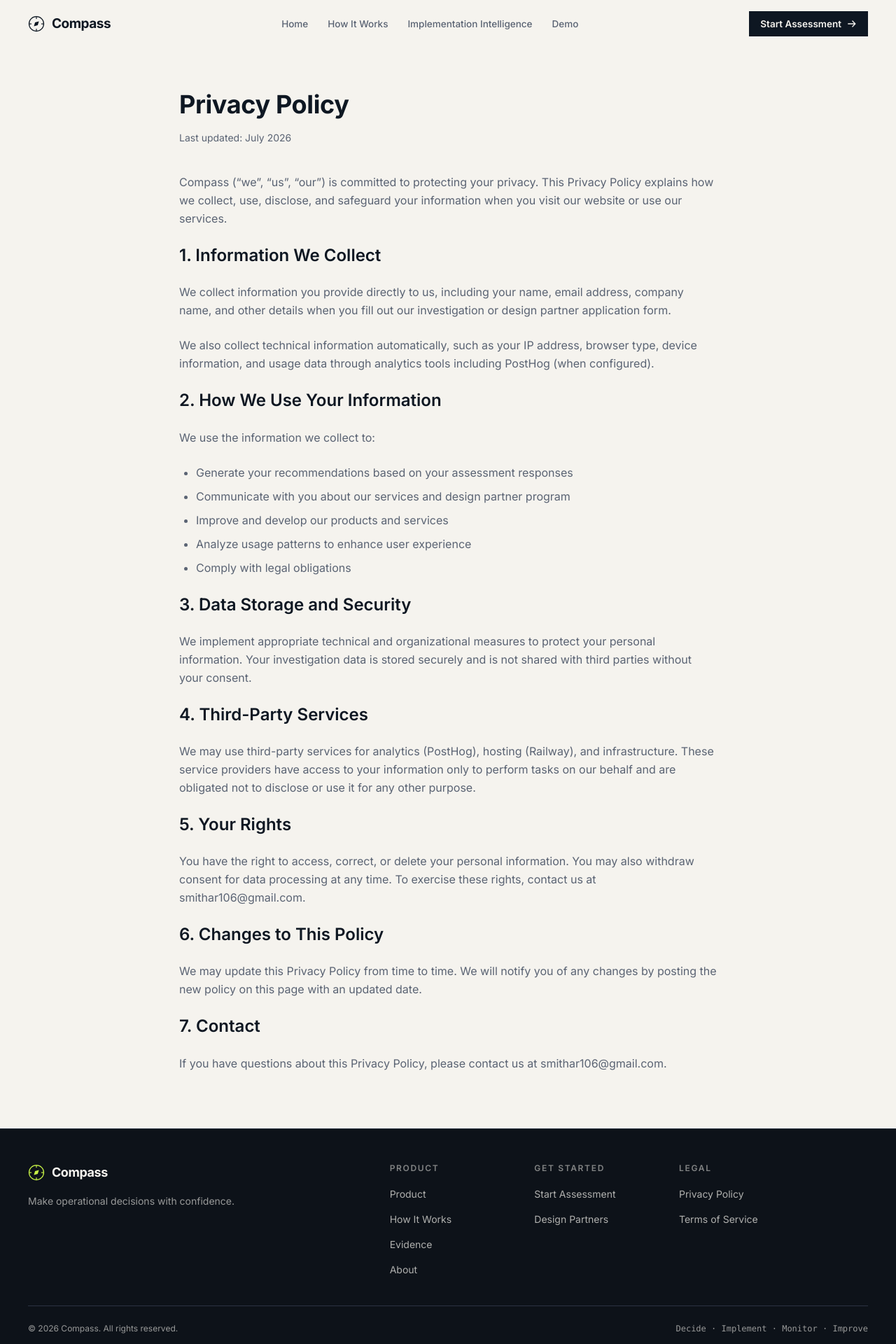
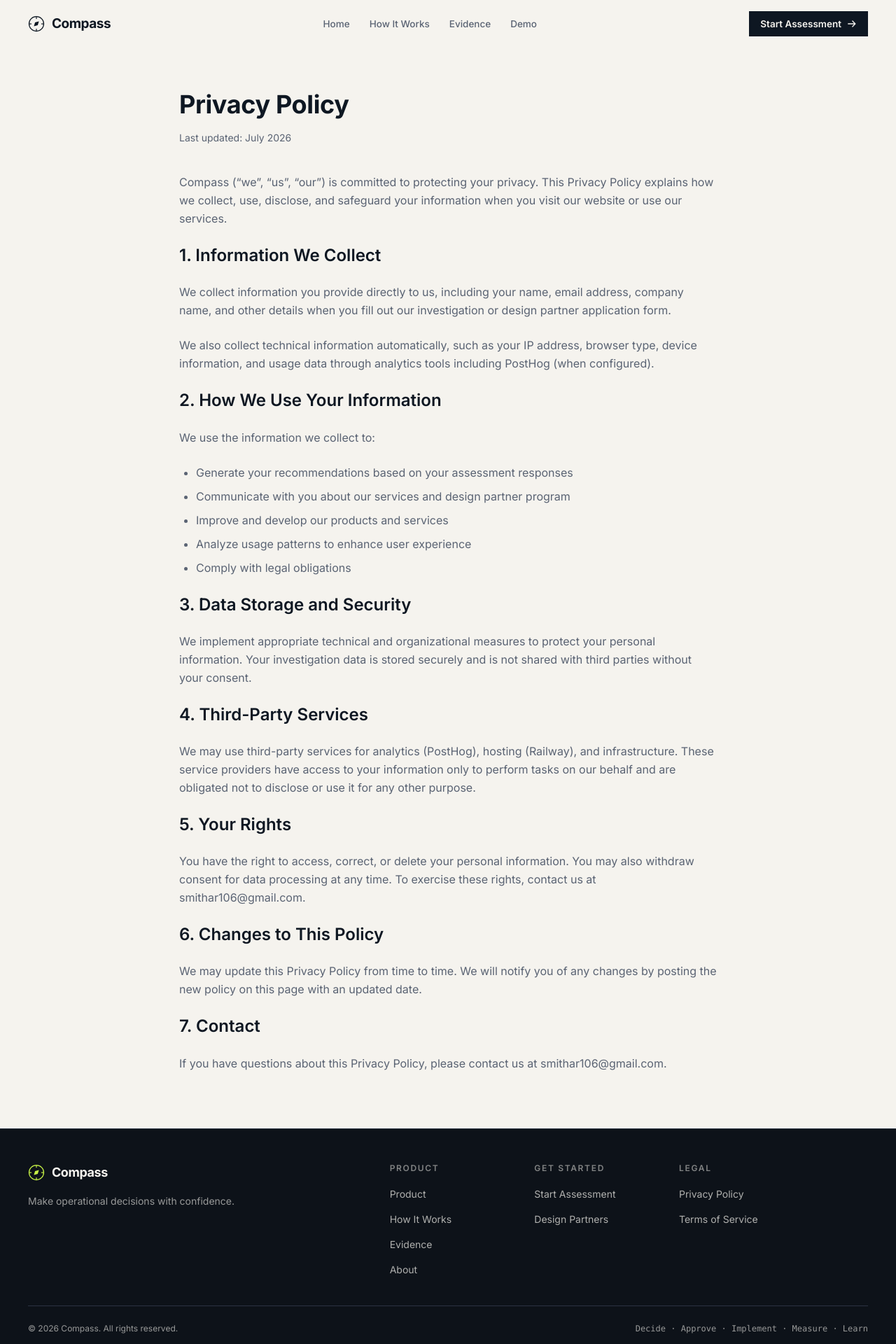
Before and after one commit to smithar106/Compass-Web, a Next.js app: page /privacy in a window 1280 px wide. Shown: the top 1920 px of the page at 70% size. Built offline with nearby package versions, Linux system fonts and the light colour scheme.

Commit message:
Upgrade navigation, footer, and meta to full-loop positioning

```diff
--- a/src/components/layout/footer.tsx
+++ b/src/components/layout/footer.tsx
@@ -44,7 +44,7 @@ export function Footer() {
         <div className="mt-10 flex flex-col gap-3 border-t border-lineDark pt-6 text-xs text-paper/60 sm:flex-row sm:items-center sm:justify-between">
           <p>{footer.copyright}</p>
           <p className="font-mono">
-            Decide &middot; Implement &middot; Monitor &middot; Improve
+            Decide &middot; Approve &middot; Implement &middot; Measure &middot; Learn
           </p>
         </div>
       </div>
--- a/src/content/marketing.ts
+++ b/src/content/marketing.ts
@@ -4,10 +4,10 @@
 
 export const name = "Compass";
 
-export const tagline = "Implementation is becoming abundant. Judgment remains scarce.";
+export const tagline = "Decide. Approve. Implement. Measure. Learn.";
 
 export const description =
-  "Compass helps leadership make the right operational decision before implementation begins \u2014 comparing AI, software, automation, and process redesign on evidence from real implementations.";
+  "Compass helps leadership decide what to implement, manage execution against that decision, and measure whether it created the expected value \u2014 comparing AI, software, automation, and process redesign on evidence from real implementations.";
 
 export const nav = [
   { label: "Product", href: "/product" },
--- a/src/lib/navigation.ts
+++ b/src/lib/navigation.ts
@@ -15,7 +15,7 @@ export interface NavItem {
 export const PUBLIC_NAV: NavItem[] = [
   { label: "Home", href: "/" },
   { label: "How It Works", href: "/how-it-works" },
-  { label: "Implementation Intelligence", href: "/evidence" },
+  { label: "Evidence", href: "/evidence" },
   { label: "Demo", href: "/demo" },
 ];
 
@@ -28,7 +28,7 @@ export const APP_NAV: NavItem[] = [
   { label: "Workspace", href: "/workspace" },
   { label: "Decisions", href: "/workspace/decisions" },
   { label: "Coverage", href: "/workspace/coverage" },
-  { label: "Implementation Intelligence", href: "/workspace/intelligence" },
+  { label: "Evidence Library", href: "/workspace/intelligence" },
 ];
 
 export const APP_NAV_CTA: NavItem = {
```
